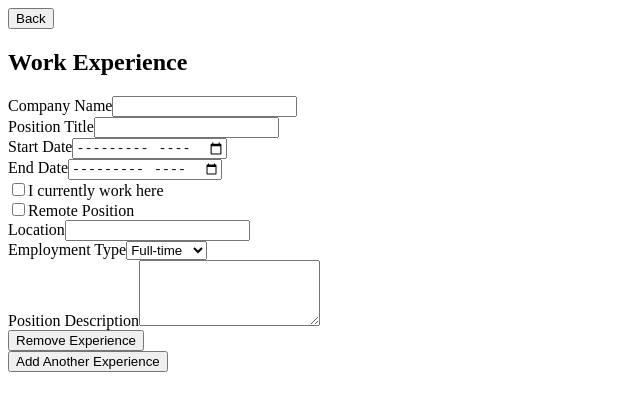
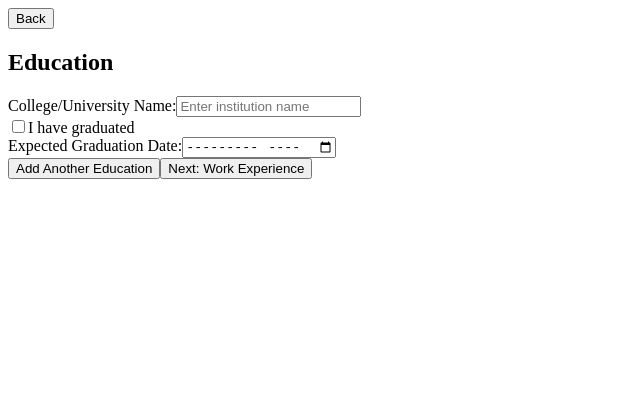
Before and after one commit to AlimMak/Resume-Builder, a React (Vite) app in the folder resume-builder/: page / in a window 1280 px wide. Both pictures are taken after typing "Sample", "Sample", "Sample" into the empty fields and a click on the button "Next: Work Experience". Shown: the top 410 px of the page, without its empty margins (0-640 px from the left). Built offline with nearby package versions, Linux system fonts and the light colour scheme.

Commit message:
added page for education information and updated the next and back buttons

```diff
--- a/resume-builder/src/App.jsx
+++ b/resume-builder/src/App.jsx
@@ -1,6 +1,7 @@
 import { useState } from 'react'
 import PersonalInfoForm from './components/PersonalInfoForm'
 import ExperienceSection from './components/ExperienceSection'
+import EducationForm from './components/EducationForm'
 import FormNavigator from './components/FormNavigator'
 
 function App() {
@@ -10,7 +11,9 @@ function App() {
       FirstName: '',
       LastName: '',
       Description: ''
-    }
+    },
+    education: [],
+    experience: []
   });
 
   const handlePersonalInfoSubmit = (data) => {
@@ -19,6 +22,14 @@ function App() {
       personalInfo: data
     }));
     setCurrentStep(2);
+  };
+
+  const handleEducationSubmit = (data) => {
+    setFormData(prev => ({
+      ...prev,
+      education: data
+    }));
+    setCurrentStep(3);
   };
 
   const handleBack = () => {
@@ -33,7 +44,13 @@ function App() {
           onSubmit={handlePersonalInfoSubmit}
         />
       )}
-      {currentStep === 2 && <ExperienceSection />}
+      {currentStep === 2 && (
+        <EducationForm
+          initialData={formData.education}
+          onSubmit={handleEducationSubmit}
+        />
+      )}
+      {currentStep === 3 && <ExperienceSection />}
     </FormNavigator>
   );
 }
--- a/resume-builder/src/components/EducationForm.jsx
+++ b/resume-builder/src/components/EducationForm.jsx
@@ -0,0 +1,124 @@
+import React, { useState, useEffect } from 'react';
+
+function EducationForm({ initialData, onSubmit }) {
+    // State to store all education entries
+    const [educationEntries, setEducationEntries] = useState([
+        {
+            id: '1',
+            institution: '',
+            graduationDate: '',
+            hasGraduated: false
+        }
+    ]);
+
+    // Initialize form with initialData if provided
+    useEffect(() => {
+        if (initialData && initialData.length > 0) {
+            setEducationEntries(initialData);
+        }
+    }, [initialData]);
+
+    // Function to handle changes in any education entry
+    const handleEducationChange = (id, field, value) => {
+        setEducationEntries(prevEntries =>
+            prevEntries.map(entry =>
+                entry.id === id
+                    ? { ...entry, [field]: value }
+                    : entry
+            )
+        );
+    };
+
+    // Function to add a new education entry
+    const addEducationEntry = () => {
+        const newEntry = {
+            id: Date.now().toString(), // Generate unique ID
+            institution: '',
+            graduationDate: '',
+            hasGraduated: false
+        };
+        setEducationEntries(prev => [...prev, newEntry]);
+    };
+
+    // Function to remove an education entry
+    const removeEducationEntry = (id) => {
+        // Don't remove if it's the last entry
+        if (educationEntries.length > 1) {
+            setEducationEntries(prev =>
+                prev.filter(entry => entry.id !== id)
+            );
+        }
+    };
+
+    // Function to handle form submission
+    const handleSubmit = (e) => {
+        e.preventDefault();
+        onSubmit(educationEntries);
+    };
+
+    return (
+        <form onSubmit={handleSubmit}>
+            <h2>Education</h2>
+
+            {/* Map through all education entries */}
+            {educationEntries.map((entry) => (
+                <div key={entry.id}>
+                    {/* Institution Name Input */}
+                    <div>
+                        <label>College/University Name:</label>
+                        <input
+                            type="text"
+                            value={entry.institution}
+                            onChange={(e) => handleEducationChange(entry.id, 'institution', e.target.value)}
+                            placeholder="Enter institution name"
+                            required
+                        />
+                    </div>
+
+                    {/* Graduation Status Checkbox */}
+                    <div>
+                        <input
+                            type="checkbox"
+                            checked={entry.hasGraduated}
+                            onChange={(e) => handleEducationChange(entry.id, 'hasGraduated', e.target.checked)}
+                        />
+                        <label>I have graduated</label>
+                    </div>
+
+                    {/* Graduation Date Input */}
+                    <div>
+                        <label>
+                            {entry.hasGraduated ? 'Graduation Date:' : 'Expected Graduation Date:'}
+                        </label>
+                        <input
+                            type="month"
+                            value={entry.graduationDate}
+                            onChange={(e) => handleEducationChange(entry.id, 'graduationDate', e.target.value)}
+                            required
+                        />
+                    </div>
+
+                    {/* Remove Button (only show if more than one entry) */}
+                    {educationEntries.length > 1 && (
+                        <button
+                            type="button"
+                            onClick={() => removeEducationEntry(entry.id)}
+                        >
+                            Remove
+                        </button>
+                    )}
+                </div>
+            ))}
+
+            {/* Add New Education Entry Button */}
+            <button type="button" onClick={addEducationEntry}>
+                Add Another Education
+            </button>
+
+            {/* Submit Button */}
+            <button type="submit">Next: Work Experience</button>
+        </form>
+    );
+}
+
+export default EducationForm;
```
